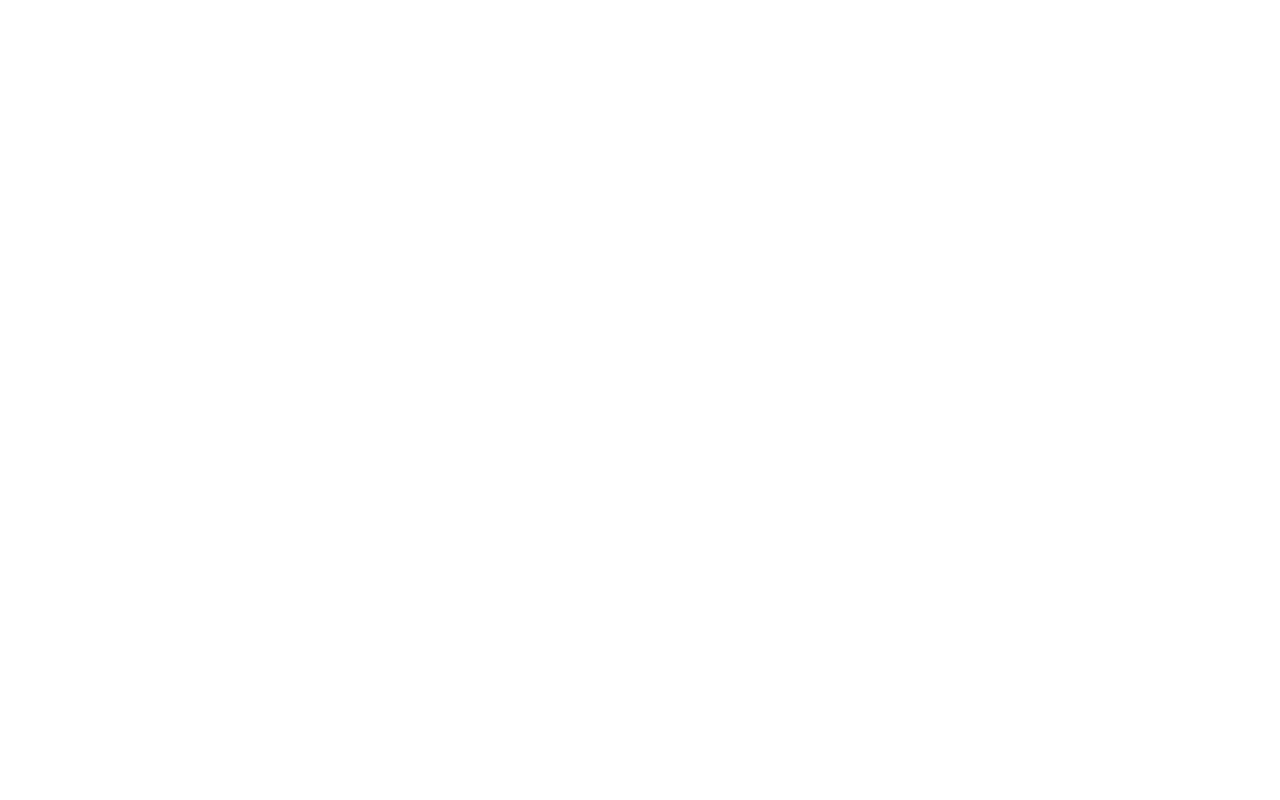
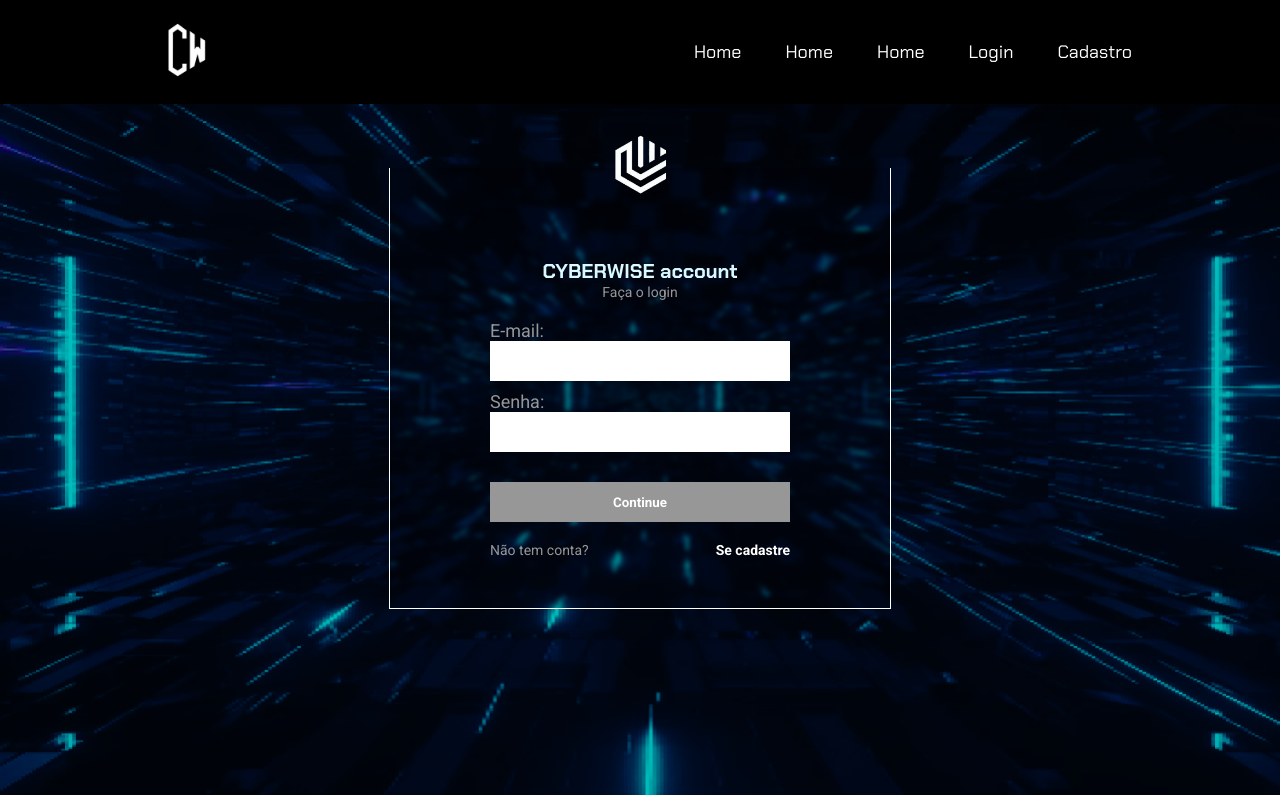
Before and after one commit to Cyber-Wise/cyberwise, a website: page Web/public/login.html in a window 1280 px wide. Drawn offline with Linux system fonts and the light colour scheme.

Commit message:
Tela de login v1

```diff
--- a/Web/public/css/header_footer.css
+++ b/Web/public/css/header_footer.css
@@ -0,0 +1,45 @@
+*{
+    padding: 0;
+    margin: 0;
+}
+.cabecalho {
+    width: 100%;
+    background-color: #000000;
+}
+.container_cabecalho {
+    width: 80%;
+    margin: 0 auto;
+    display: flex;
+    justify-content: space-between;
+    align-items: center;
+}
+.logo_img {
+    width: 100px;
+}
+.container_nav ul li {
+
+    display: inline-block;
+}
+.container_nav ul li a {
+    padding: 10px 20px;
+    font-family: "Chakra Petch";
+    color: #ffff;
+    position: relative;
+    font-size: 18px;
+    text-decoration: none;
+}
+.container_nav ul li a::after {
+    content: "";
+    width: 100%;
+    height: 4px;
+    background-color: #488cd3;
+    position: absolute;
+    top: 0;
+    left: 0;
+    transition: 0.5s ease-in-out;
+    width: 0;
+}
+.container_nav ul li a:hover::after {
+    width: 100%;
+
+}
--- a/Web/public/css/login.css
+++ b/Web/public/css/login.css
@@ -0,0 +1,85 @@
+body {
+    background-image: url(../assets/backgroundCADASTRO.png);
+    background-repeat: no-repeat;
+    background-size: cover;
+}
+
+.centralizarBox {
+    margin-top:5%;
+    width: auto;
+    display: flex;
+    align-items: center;
+    justify-content: center;
+    flex-direction: column;
+}
+.box_login {
+    position: relative;
+    background-color: rgba(0, 0, 0, 0.122);
+    backdrop-filter: blur(2px);
+    width: 300px;
+    border-left: 1px solid white;
+    border-right: 1px solid white;
+    border-bottom: 1px solid white;
+    padding: 50px 100px;
+}
+.login_cuboLogo {
+    width: 150px;
+    position: absolute; /* posicionamento absoluto */
+    top: -40px; /* alinhamento no topo */
+    left: 50%; /* centralização horizontal */
+    transform: translateX(-50%); /* ajuste para centralizar horizontalmente */
+}
+.titulo {
+    margin-top: 40px;
+    color: #D7F9FF;
+    font-size: 20px;
+    font-family: "Chakra Petch";
+    text-align: center;
+}
+.box_login .subtitulo {
+    text-align: center;
+    color: #979797;
+    font-size: 14px;
+    margin-bottom: 20px;
+    font-family: "Roboto";
+}
+.labels_inputs {
+    margin-bottom: 10px;
+}
+.labels_inputs p {
+    color: #979797;
+    font-size: 18px;
+    font-family: "Roboto";
+}
+.labels_inputs input {
+    width: 100%;
+    height: 40px;
+    border: none;
+}
+.btn_continue {
+    margin-top: 20px;
+    width: 100%;
+    font-family: "Roboto";
+    font-weight: bold;
+    border: none;
+    background-color: #979797;
+    color: #fff;
+    height: 40px;
+}
+.btn_naoTemConta {
+    margin-top: 20px;
+    display: flex;
+    justify-content: space-between;
+}
+.btn_naoTemConta p {
+    color: #979797;
+    font-size: 14px;
+    font-family: "Roboto";
+}
+.btn_naoTemConta a {
+    text-decoration: none;
+    font-weight: bold;
+    color: #fff;
+    font-size: 14px;
+    font-family: "Roboto";
+}
--- a/Web/public/login.html
+++ b/Web/public/login.html
@@ -6,20 +6,59 @@
     <meta http-equiv="X-UA-Compatible" content="IE=edge">
     <meta name="viewport" content="width=device-width, initial-scale=1.0">
 
-    <title>AquaTech | Login</title>
+    <title>CyberWise | Login</title>
 
+    <link rel="preconnect" href="https://fonts.googleapis.com">
+    <link rel="preconnect" href="https://fonts.gstatic.com" crossorigin>
+    <link href="https://fonts.googleapis.com/css2?family=Roboto:ital,wght@0,100;0,300;0,400;0,500;0,700;0,900;1,100;1,300;1,400;1,500;1,700;1,900&display=swap" rel="stylesheet">
+
+    <link rel="preconnect" href="https://fonts.googleapis.com">
+    <link rel="preconnect" href="https://fonts.gstatic.com" crossorigin>
+    <link href="https://fonts.googleapis.com/css2?family=Chakra+Petch:ital,wght@0,300;0,400;0,500;0,600;0,700;1,300;1,400;1,500;1,600;1,700&family=Roboto:ital,wght@0,100;0,300;0,400;0,500;0,700;0,900;1,100;1,300;1,400;1,500;1,700;1,900&family=Rubik:ital,wght@0,300..900;1,300..900&display=swap" rel="stylesheet">
+  <link rel="stylesheet" href="./css/login.css">
     <script src="./js/sessao.js"></script>
-
-    <link rel="icon" href="./assets/icon/favicon2.ico">
-    <link rel="stylesheet" href="./css/estilo.css">
-    <link rel="preconnect" href="https://fonts.gstatic.com">
-    <link
-        href="https://fonts.googleapis.com/css2?family=Exo+2:ital,wght@0,100;0,200;0,300;0,400;0,500;0,600;0,700;0,800;0,900;1,100;1,200;1,300;1,400;1,500;1,600;1,700;1,800;1,900&display=swap"
-        rel="stylesheet">
+    <link rel="stylesheet" href="./css/header_footer.css">
 </head>
 
 <body>
-
+    <header class="cabecalho">
+        <div class="container_cabecalho">
+            <div class="container_logo">
+                <img src="./assets/logoCWbranca.png" alt="Logo da empresa CyberWise" class="logo_img">
+            </div>
+            <nav class="container_nav">
+                <ul>
+                    <li><a href="">Home</a></li>
+                    <li><a href="">Home</a></li>
+                    <li><a href="">Home</a></li>
+                    <li><a href="">Login</a></li>
+                    <li><a href="">Cadastro</a></li>
+                </ul>
+            </nav>
+        </div>
+    </header>
+    <div class="centralizarBox">
+        <div class="box_login">
+            <img src="./assets/logoCUBOCYBER.png" alt="" class="login_cuboLogo">
+            <h1 class="titulo">CYBERWISE account</h1>
+            <p class="subtitulo">Faça o login</p>
+            <div class="container_login">
+                <div class="labels_inputs">
+                    <p>E-mail:</p>
+                    <input type="email">
+                </div>
+                <div class="labels_inputs">
+                    <p>Senha:</p>
+                    <input type="password">
+                </div>
+                <button href="" class="btn_continue">Continue</button>
+                <div class="btn_naoTemConta">
+                    <p>Não tem conta?</p>
+                    <a href="">Se cadastre</a>
+                </div>
+            </div>
+        </div>
+    </div>
 </body>
 
 </html>
```
